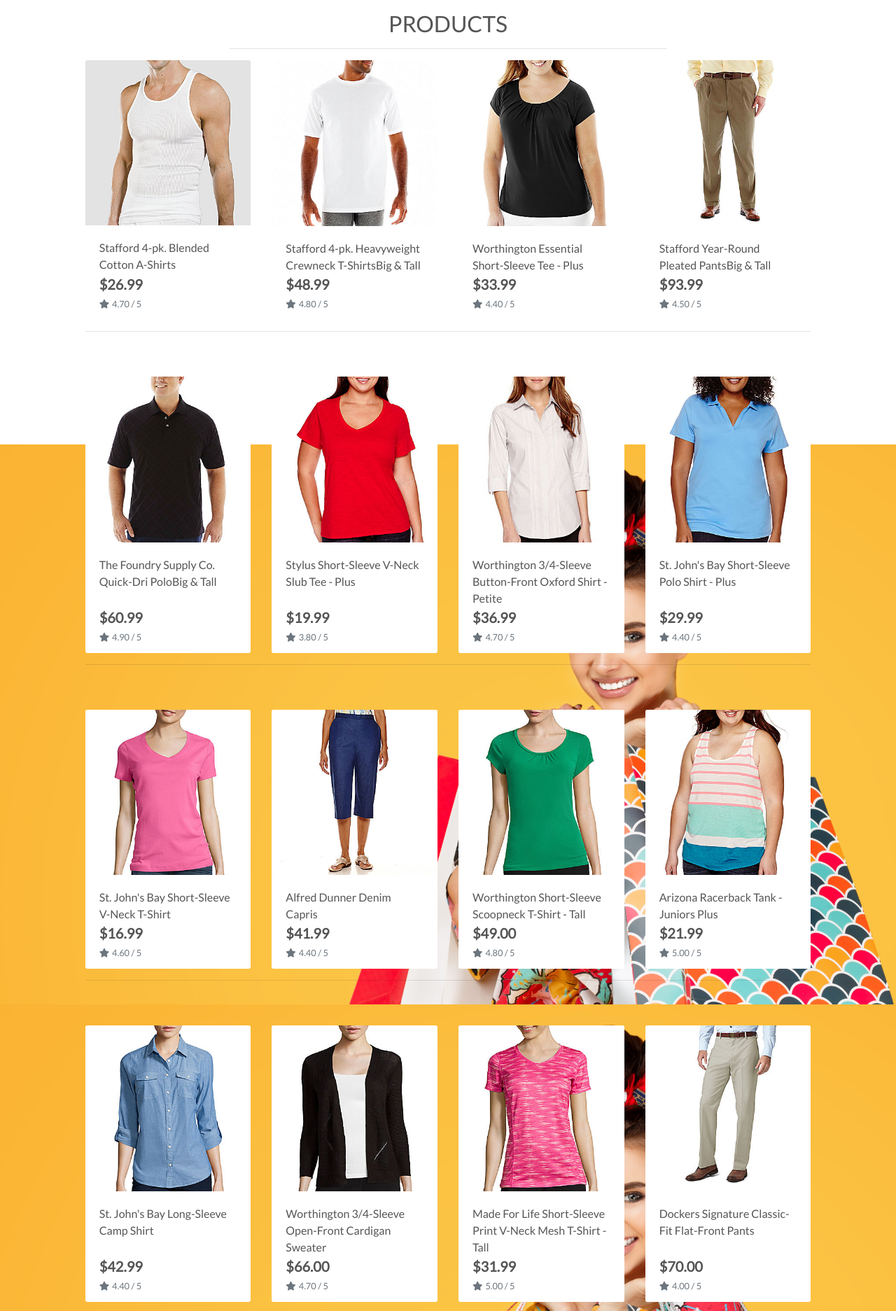
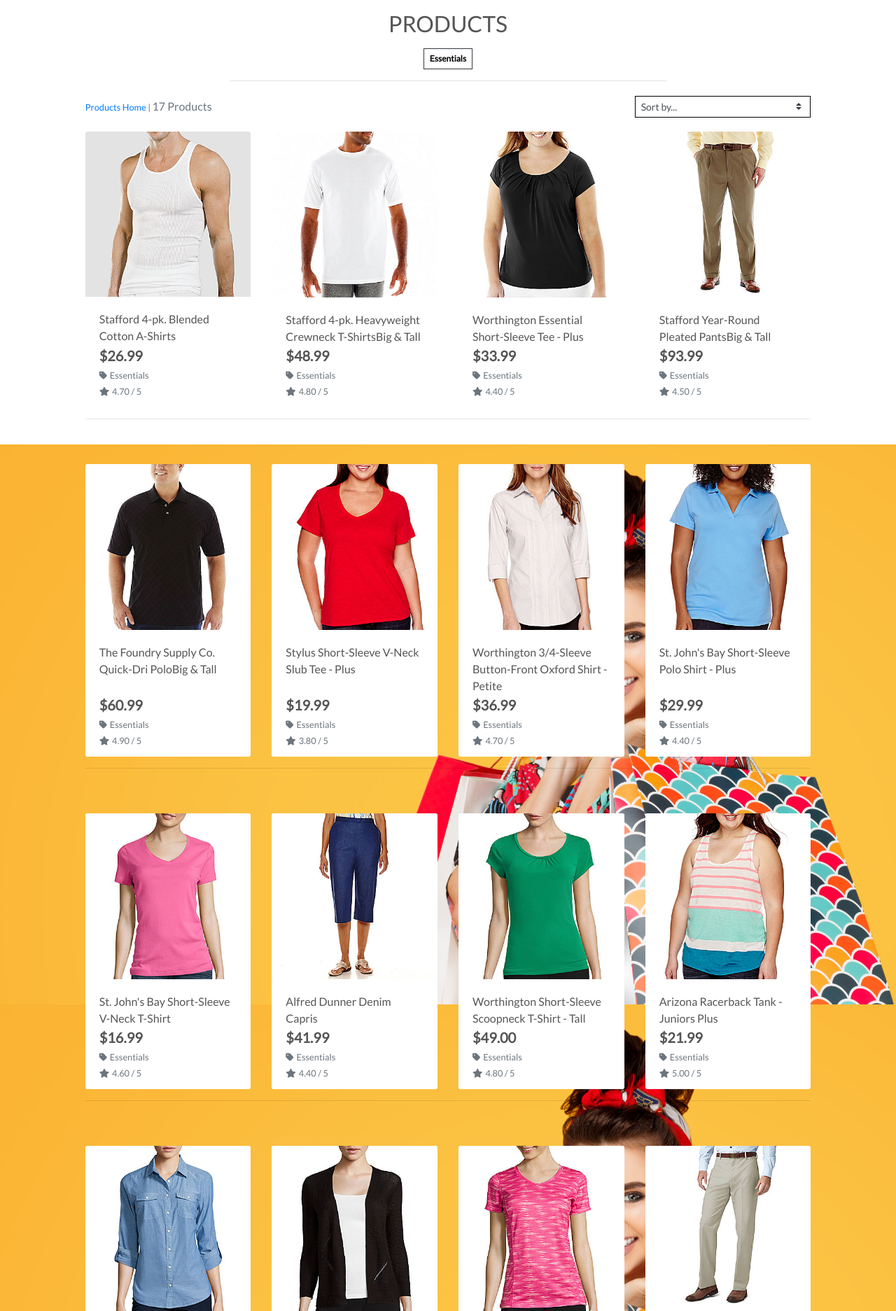
Before and after one commit to Odden69/boutique_ado_v1, a Django app: a page that uses products/templates/products/products.html in a window 1280 px wide. Shown: the part 165-2038 px from the top of the page at 70% size. Run offline with Django 3.2, Linux system fonts and the light colour scheme; data comes from the database, SQL or seed files in the repository; some libraries are stand-ins or nearby versions.

Commit message:
Add sorting and product counts to product page

```diff
--- a/products/templates/products/products.html
+++ b/products/templates/products/products.html
@@ -15,12 +15,53 @@
     <div class="row">
         <div class="col text-center mt-3">
             <h2 class="logo-font">Products</h2>
+            {% for c in current_categories %}
+            <a class="category-badge text-decoration-none" href="{% url 'products' %}?category={{ c.name }}">
+                <span
+                    class="p-2 mt-2 badge badge-white text-black rounded-0 border border-dark">{{ c.friendly_name }}</span>
+            </a>
+            {% endfor %}
             <hr class="w-50 mb-1">
         </div>
     </div>
     <div class="row">
         <div class="product-container col-10 offset-1">
-            <div class="row mt-1 mb-2"></div>
+            <div class="row mt-1 mb-2">
+                <div class="col-12 col-md-6 my-auto order-md-last d-flex justify-content-center justify-content-md-end">
+                    <div class="sort-select-wrapper w-50">
+                        <select id="sort-selector"
+                            class="custom-select custom-select-sm rounded-0 border border-{% if current_sorting != 'None_None' %}info{% else %}black{% endif %}">
+                            <option value="reset" {% if current_sorting == 'None_None' %}selected{% endif %}>Sort by...
+                            </option>
+                            <option value="price_asc" {% if current_sorting == 'price_asc' %}selected{% endif %}>Price
+                                (low to high)</option>
+                            <option value="price_desc" {% if current_sorting == 'price_desc' %}selected{% endif %}>Price
+                                (high to low)</option>
+                            <option value="rating_asc" {% if current_sorting == 'rating_asc' %}selected{% endif %}>
+                                Rating (low to high)</option>
+                            <option value="rating_desc" {% if current_sorting == 'rating_desc' %}selected{% endif %}>
+                                Rating (high to low)</option>
+                            <option value="name_asc" {% if current_sorting == 'name_asc' %}selected{% endif %}>Name
+                                (A-Z)</option>
+                            <option value="name_desc" {% if current_sorting == 'name_desc' %}selected{% endif %}>Name
+                                (Z-A)</option>
+                            <option value="category_asc" {% if current_sorting == 'category_asc' %}selected{% endif %}>
+                                Category (A-Z)</option>
+                            <option value="category_desc"
+                                {% if current_sorting == 'category_desc' %}selected{% endif %}>Category (Z-A)</option>
+                        </select>
+                    </div>
+                </div>
+                <div class="col-12 col-md-6 order-md-first">
+                    <p class="text-muted mt-3 text-center text-md-left">
+                        {% if search_term or current_categories or current_sorting != 'None_None' %}
+                        <span class="small"><a href="{% url 'products' %}">Products Home</a> | </span>
+                        {% endif %}
+                        {{ products|length }} Products{% if search_term %} found for
+                        <strong>"{{ search_term }}"</strong>{% endif %}
+                    </p>
+                </div>
+            </div>
             <div class="row">
                 {% for product in products %}
                 <div class="col-sm-6 col-md-6 col-lg-4 col-xl-3">
@@ -31,7 +72,8 @@
                         </a>
                         {% else %}
                         <a href="{% url 'product_detail' product.id %}">
-                            <img class="card-img-top img-fluid" src="{{ MEDIA_URL }}noimage.png" alt="{{ product.name }}">
+                            <img class="card-img-top img-fluid" src="{{ MEDIA_URL }}noimage.png"
+                                alt="{{ product.name }}">
                         </a>
                         {% endif %}
                         <div class="card-body pb-0">
@@ -41,8 +83,17 @@
                             <div class="row">
                                 <div class="col">
                                     <p class="lead mb-0 text-left font-weight-bold">${{ product.price }}</p>
+                                    {% if product.category %}
+                                    <p class="small mt-1 mb-0">
+                                        <a class="text-muted"
+                                            href="{% url 'products' %}?category={{ product.category.name }}">
+                                            <i class="fas fa-tag mr-1"></i>{{ product.category.friendly_name }}
+                                        </a>
+                                    </p>
+                                    {% endif %}
                                     {% if product.rating %}
-                                        <small class="text-muted"><i class="fas fa-star mr-1"></i>{{ product.rating }} / 5</small>
+                                    <small class="text-muted"><i class="fas fa-star mr-1"></i>{{ product.rating }} /
+                                        5</small>
                                     {% else %}
                                     <small class="text-muted">No Rating</small>
                                     {% endif %}
--- a/products/views.py
+++ b/products/views.py
@@ -22,7 +22,8 @@
             if sortkey == 'name':
                 sortkey = 'lower_name'
                 products = products.annotate(lower_name=Lower('name'))
-
+            if sortkey == 'category':
+                sortkey == 'category__name'
             if 'direction' in request.GET:
                 direction = request.GET['direction']
                 if direction == 'desc':
--- a/static/css/base.css
+++ b/static/css/base.css
@@ -70,6 +70,11 @@
     z-index: -1;
 }
 
+a.category-badge > span.badge:hover {
+    background: #212529 !important;
+    color: #fff !important;
+}
+
 /* -------------------------------- Media Queries */
 
 /* Slightly larger container on xl screens */
```
Also changed, not shown: products/templates/products/product_detail.html (+7 -0 lines). Lines whose indentation alone changed are shown as unchanged.
